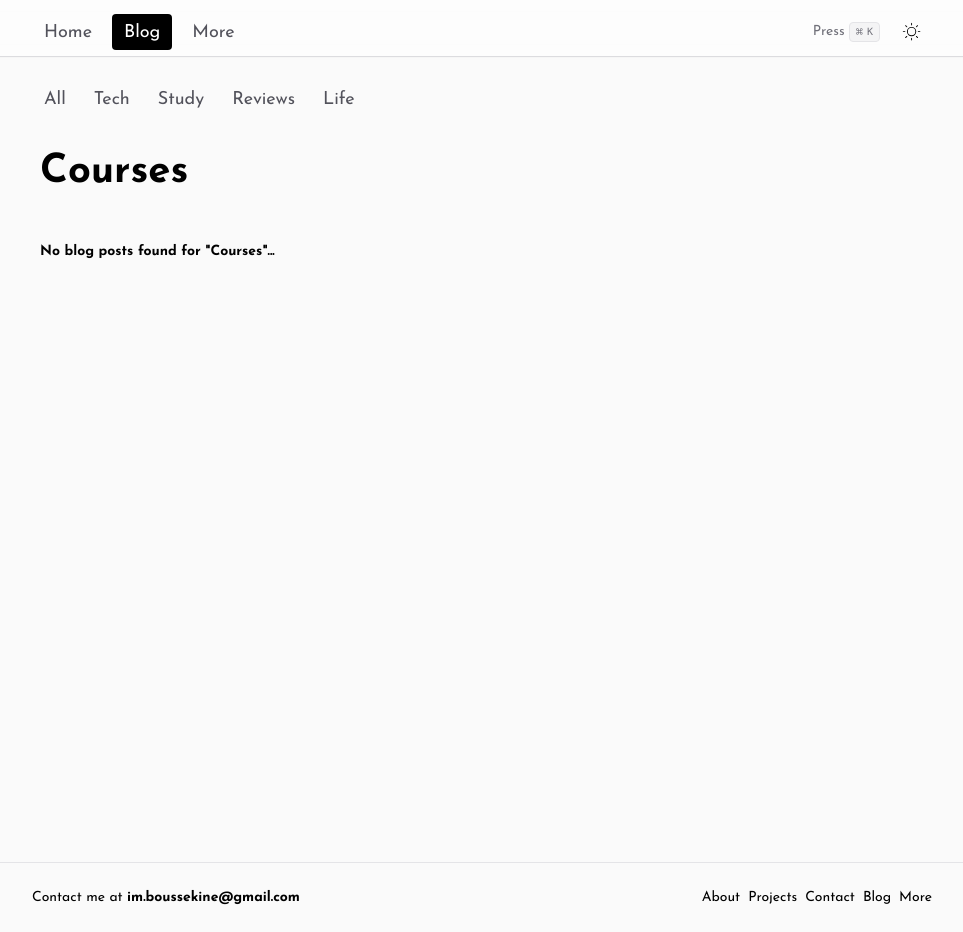
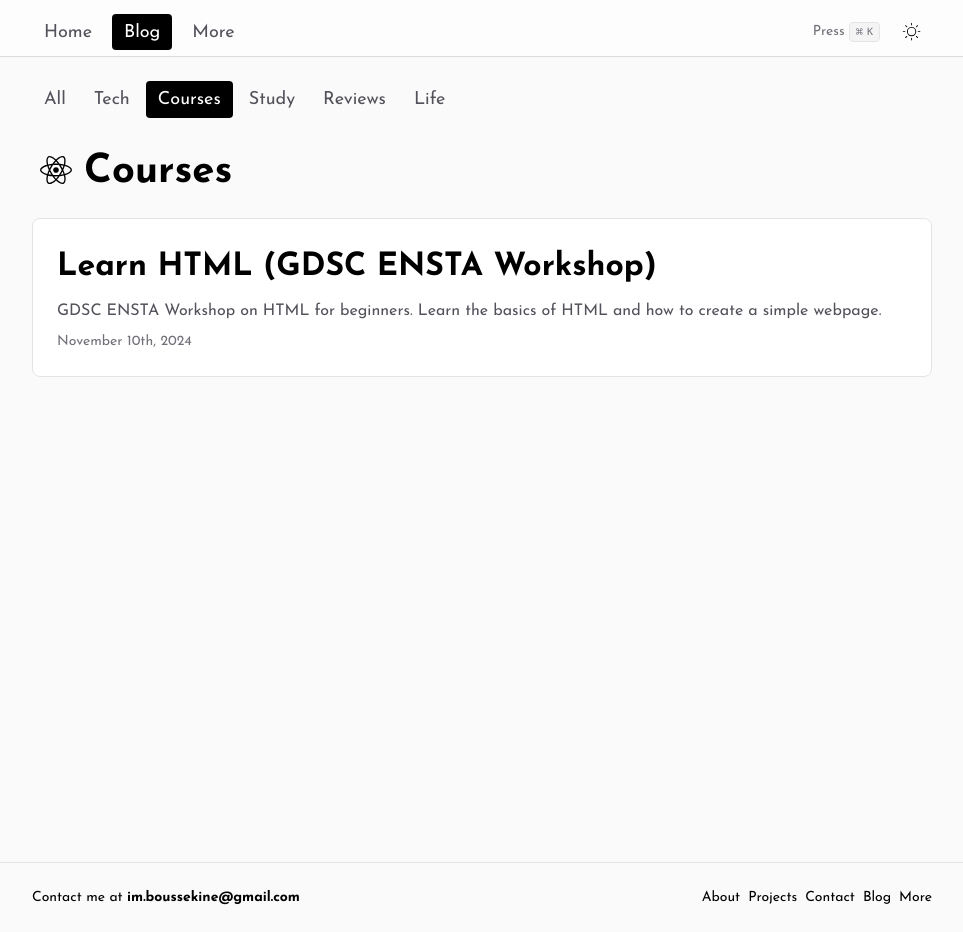
Before and after one commit to 1sma31L/Portfolio, a Next.js app: page /blog/category/courses in a window 1280 px wide. Shown: the whole page, without its empty margins (158-1121 px from the left). Built offline with nearby package versions, Linux system fonts and the light colour scheme.

Commit message:
Update frontmatter structure, enhance Breadcrumb component, add Courses category to nav-items, and create new HTML workshop post

```diff
--- a/frontmatter.json
+++ b/frontmatter.json
@@ -12,7 +12,7 @@
 			"author": "Ismail Boussekine",
 			"date": "{{now}}",
 			"tags": ["", ""],
-			"category": [""],
+			"categories": [""],
 			"keywords": ["", ""]
 		}
 	}
--- a/src/components/Breadcrumb.tsx
+++ b/src/components/Breadcrumb.tsx
@@ -91,7 +91,7 @@ function BreadcrumbContent({ label }: { label: string }) {
 									</DropdownMenuTrigger>
 									<DropdownMenuContent align="start">
 										{items.slice(1, -2).map((item, index) => (
-											<DropdownMenuItem key={index}>
+											<DropdownMenuItem key={index} asChild>
 												<Link href={item.href ? item.href : "#"}>
 													{item.label}
 												</Link>
--- /dev/null
+++ b/src/content/posts/learn-html-gdsc-workshop.md
@@ -0,0 +1,16 @@
+---
+title: Learn HTML (GDSC ENSTA Workshop)
+metaDescription: >-
+  GDSC ENSTA Workshop on HTML for beginners. Learn the basics of HTML and how to
+  create a simple webpage.
+author: Ismail Boussekine
+date: 2024-11-10T16:56:44.376Z
+tags:
+  - Frontend
+  - Html
+categories:
+  - Courses
+keywords: null
+lastmod: 2024-11-10T17:14:07.412Z
+duration: 0 min
+---
--- a/src/data/nav-items.tsx
+++ b/src/data/nav-items.tsx
@@ -1,6 +1,7 @@
 import { MdNaturePeople, MdRateReview } from "react-icons/md";
 
 import { FaBook } from "react-icons/fa";
+import { FaReact } from "react-icons/fa";
 import { RiCodeSSlashFill } from "react-icons/ri";
 import { TNavItem } from "@/types/types";
 
@@ -13,6 +14,13 @@ const BlogNavItems: TNavItem = [
 		icon: <RiCodeSSlashFill />,
 		description: "Tech, Programming, Coding related articles.",
 		keywords: ["tech", "programming", "coding", "development", "software"],
+	},
+	{
+		path: "/blog/category/courses",
+		name: "Courses",
+		icon: <FaReact />,
+		description: "",
+		keywords: ["learn", "web-dev", "fullstack", "javascript", "react"],
 	},
 	{
 		path: "/blog/category/study",
```
